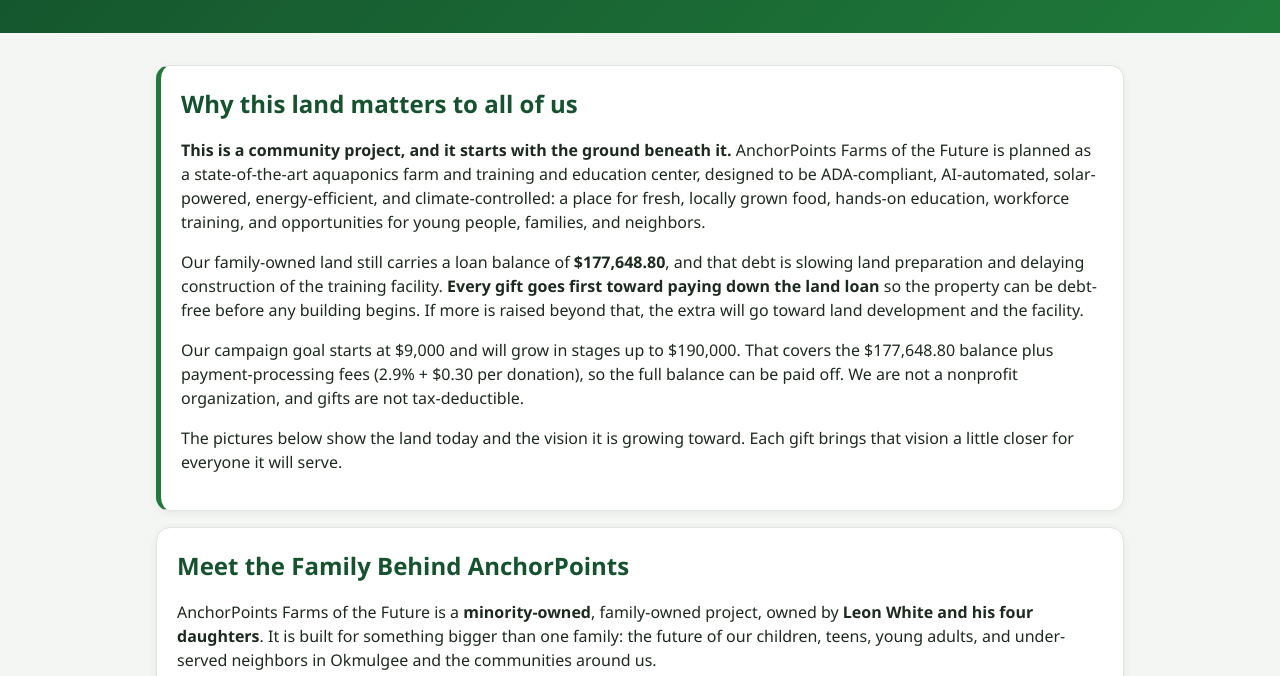
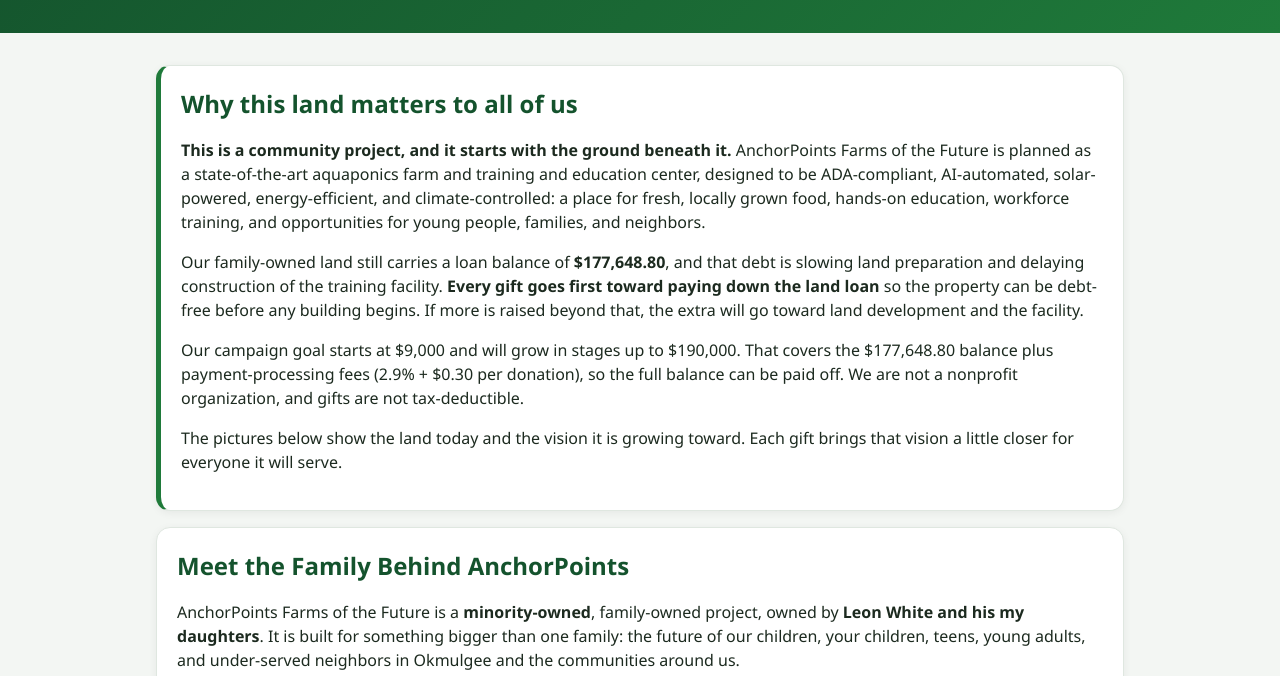
Before and after one commit to ltwhit63-lgtm/ANCHORPOINTS-FARM-OF-THE-FUTURE-PROGRESS, a plain HTML site: page index.html in a window 1280 px wide. Shown: the part 124-800 px from the top of the page. Drawn offline with Linux system fonts and the light colour scheme.

Commit message:
Update index.html

```diff
--- a/index.html
+++ b/index.html
@@ -64,7 +64,7 @@ footer{text-align:center;color:var(--mut);font-size:.85rem;padding:24px 16px}
 
 <section class="card">
 <h2>Meet the Family Behind AnchorPoints</h2>
-<p>AnchorPoints Farms of the Future is a <b>minority-owned</b>, family-owned project, owned by <b>Leon White and his four daughters</b>. It is built for something bigger than one family: the future of our children, teens, young adults, and under-served neighbors in Okmulgee and the communities around us.</p>
+<p>AnchorPoints Farms of the Future is a <b>minority-owned</b>, family-owned project, owned by <b>Leon White and his my daughters</b>. It is built for something bigger than one family: the future of our children, your children, teens, young adults, and under-served neighbors in Okmulgee and the communities around us.</p>
 <p>Leon brings training, education, and hands-on aquaponics experience. Daily operations and educational training are planned to be run by a team of seasoned professionals, described below.</p>
 </section>
 
```
